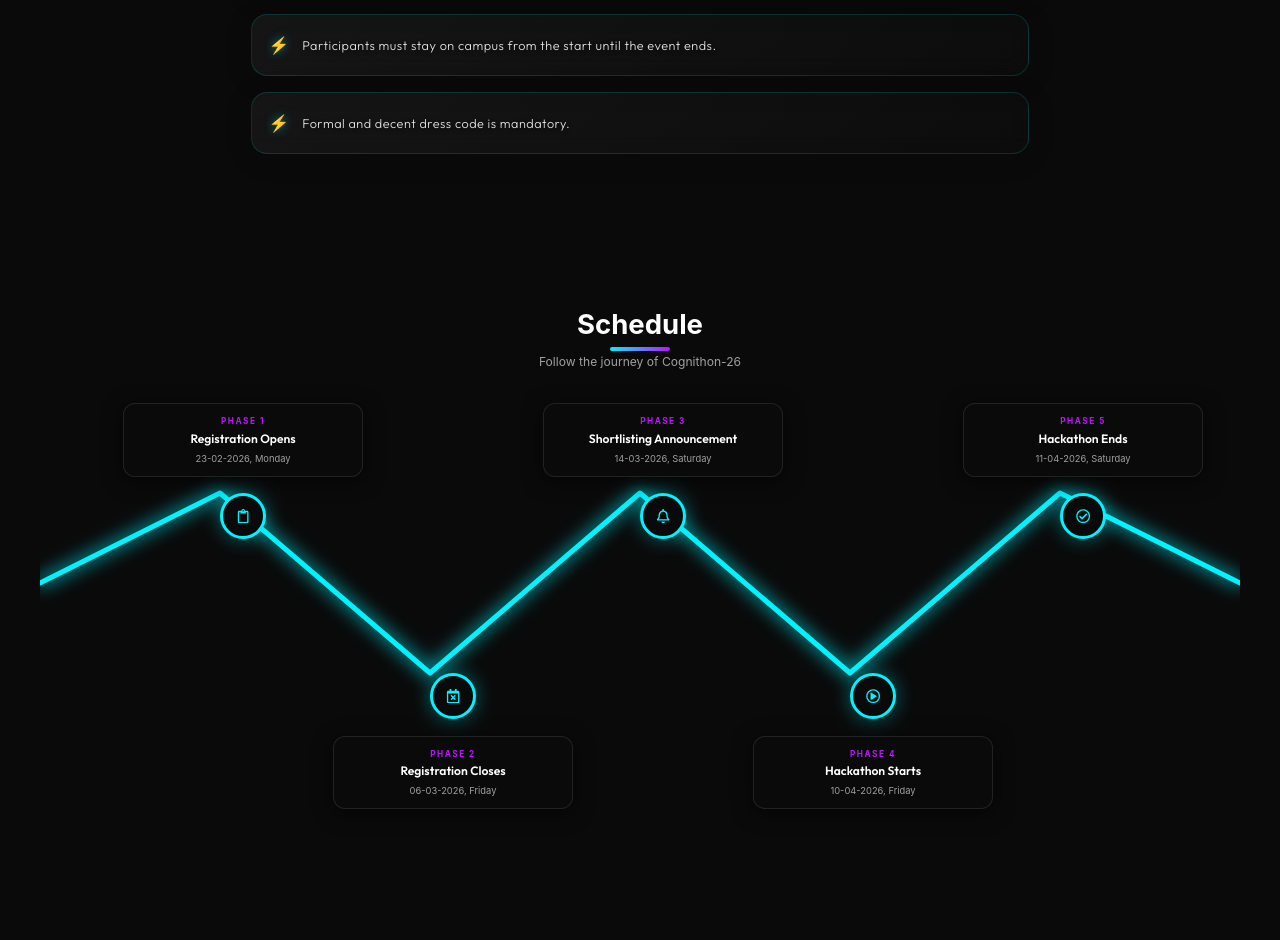
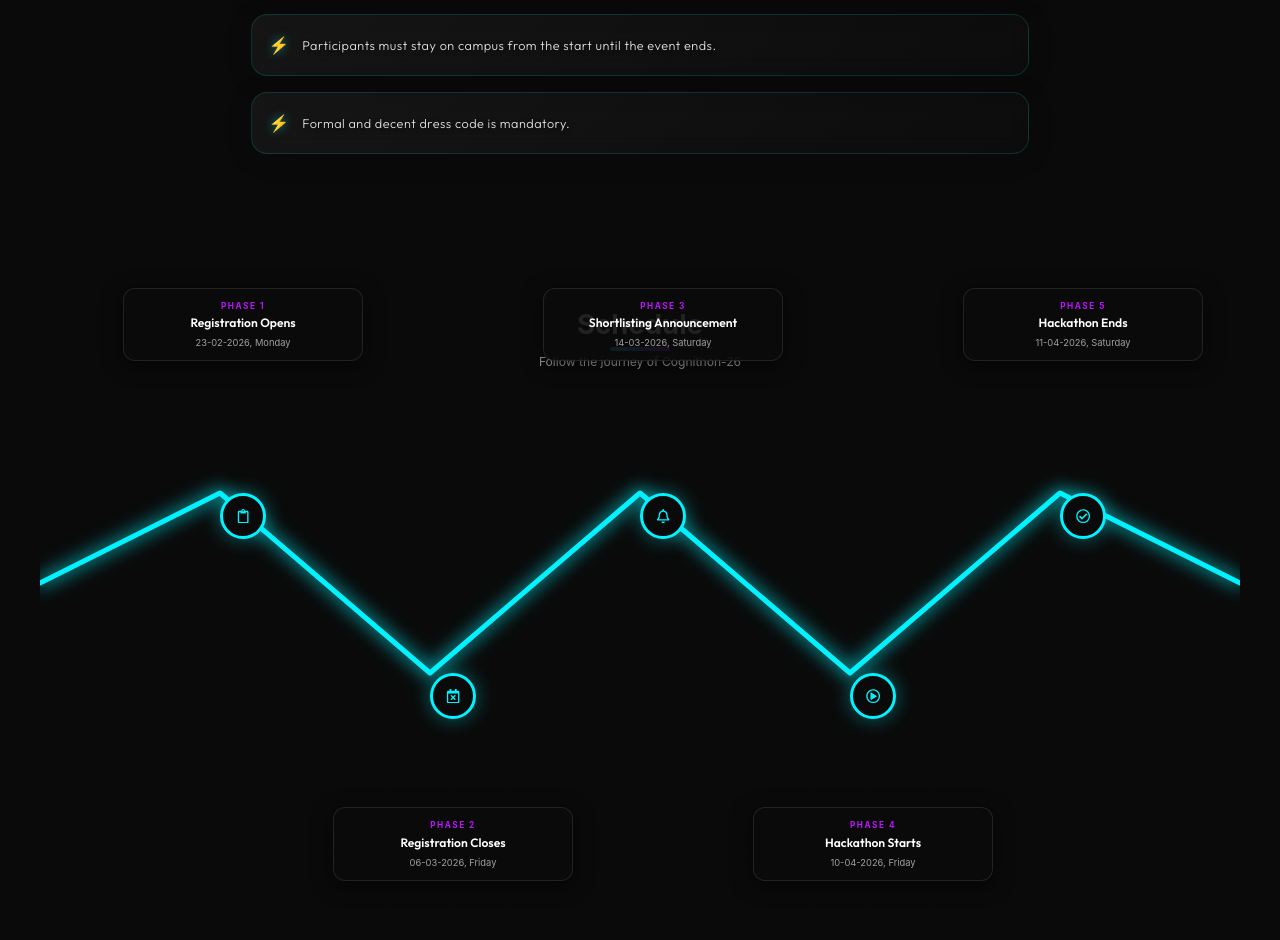
Before and after one commit to chandanaputtaswamy/Cognithon-26, a React (Vite) app: page / in a window 1280 px wide. Shown: the part 3412-4352 px from the top of the page. Built offline with nearby package versions, Linux system fonts and the light colour scheme.

Commit message:
adjust Phase text block vertical offsets

```diff
--- a/src/styles/ScheduleRoadmap.css
+++ b/src/styles/ScheduleRoadmap.css
@@ -126,11 +126,11 @@
 }
 
 .milestone-node--top .milestone-text {
-    bottom: calc(100% + 1.5rem);
+    bottom: calc(100% + 12rem);
 }
 
 .milestone-node--bottom .milestone-text {
-    top: calc(100% + 1.5rem);
+    top: calc(100% + 8rem);
 }
 
 .milestone-node:hover .milestone-text {
```
